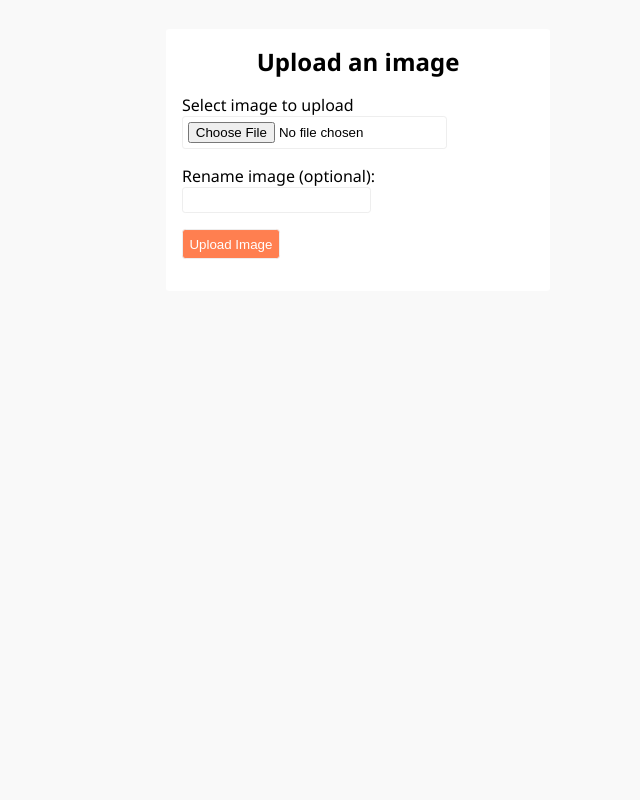
After one commit to M-Moussa-De/PHP_Laravel_Course, a PHP site: page /9-upload-images/upload.php in a window 1280 px wide. The commit adds this page. Shown: the whole page, without its empty margins (282-922 px from the left). Run offline with PHP 8.4, Linux system fonts and the light colour scheme.

Commit message:
2nd week

```diff
--- /dev/null
+++ b/2nd_assignment/8-add-product/css/styles.css
@@ -0,0 +1,2 @@
+@import url('./reset.css');
+@import url('./add-product.css');
--- /dev/null
+++ b/2nd_assignment/9-upload-images/upload.php
@@ -0,0 +1,171 @@
+<?php
+
+$note = '';
+
+if (isset($_POST["submit"])) {
+
+    $target_dir = "uploads/";
+
+    $imageName = basename($_FILES["file"]["name"]);
+
+    if (!empty($_POST["imageName"])) {
+        $imageName = $_POST["imageName"];
+    }
+
+    $target_file = $target_dir . $imageName;
+
+    $uploadOk = 1;
+
+    $imageFileType = strtolower(pathinfo($target_file, PATHINFO_EXTENSION));
+
+    if (isset($_POST["submit"])) {
+        $check = getimagesize($_FILES["file"]["tmp_name"]);
+        if ($check !== false) {
+            $uploadOk = 1;
+        } else {
+            $note = "File is not an image.";
+            $uploadOk = 0;
+        }
+    }
+
+    if (file_exists($target_file)) {
+        $note = "Sorry, file already exists.";
+        $uploadOk = 0;
+    } else if ($_FILES["file"]["size"] > 500000) {
+        $note = "Sorry, your file is too large.";
+        $uploadOk = 0;
+    } else if (
+        $imageFileType != "jpg" && $imageFileType != "png" && $imageFileType != "jpeg"
+        && $imageFileType != "gif"
+    ) {
+        $note = "Sorry, only JPG, JPEG, PNG & GIF files are allowed.";
+        $uploadOk = 0;
+    } else if ($uploadOk == 0) {
+        $note = "Sorry, your file was not uploaded.";
+    } else {
+        if (move_uploaded_file($_FILES["file"]["tmp_name"], $target_file)) {
+            $note = "The file " . $imageName . " has been uploaded.";
+        } else {
+            $note = "Sorry, there was an error uploading your file.";
+        }
+    }
+}
+?>
+
+<!DOCTYPE html>
+<html lang="en">
+
+<head>
+    <meta charset="UTF-8">
+    <meta http-equiv="X-UA-Compatible" content="IE=edge">
+    <meta name="viewport" content="width=device-width, initial-scale=1.0">
+    <title>Upload images</title>
+    <style>
+        *,
+        *::after,
+        *::before {
+            margin: 0;
+            padding: 0;
+            box-sizing: border-box;
+        }
+
+        body {
+            font-family: 'Segoe UI', Tahoma, Geneva, Verdana, sans-serif;
+        }
+
+        main {
+            width: 100%;
+            height: 100vh;
+            max-height: 100vh;
+            position: relative;
+            background: #f9f9f9;
+        }
+
+        form {
+            width: 95%;
+            position: absolute;
+            top: 20%;
+            left: 50%;
+            transform: translate(-50%, -50%);
+            background: #fff;
+            padding: 1rem;
+            border-radius: 0.2rem;
+        }
+
+        @media (min-width: 768px) {
+            form {
+                width: 30%;
+            }
+
+        }
+
+        .text-center {
+            text-align: center;
+        }
+
+        div {
+            margin-bottom: 1rem;
+        }
+
+        input {
+            border: 1px solid #eee;
+            padding: 0.3rem;
+            border-radius: 0.2rem;
+            outline: none;
+            box-shadow: none;
+        }
+
+        input[type="submit"] {
+            cursor: pointer;
+            background: coral;
+            color: #fff;
+            transition: background 0.3s ease;
+            padding: 0.4rem;
+        }
+
+        input[type="submit"]:hover {
+            background: #d95b2d;
+        }
+
+        .note {
+            color: coral;
+        }
+    </style>
+</head>
+
+<body>
+    <main>
+
+        <section>
+            <form action="upload.php" method="post" enctype="multipart/form-data">
+                <div>
+                    <h1 class="text-center">Upload an image</h1>
+                </div>
+                <div>
+                    <?php if (isset($note)) : ?>
+                        <span class="note">
+                            <?= $note ?>
+                        </span>
+                    <?php endif; ?>
+                </div>
+                <div>
+                    <label for="file">Select image to upload</label>
+                    <input type="file" name="file" id="file" required>
+                </div>
+
+                <div>
+                    <label for="imageName">Rename image (optional):</label>
+                    <input type="text" name="imageName" id="imageName">
+                </div>
+
+                <div>
+                    <input type="submit" value="Upload Image" name="submit">
+                </div>
+            </form>
+
+        </section>
+
+    </main>
+</body>
+
+</html>
```
Also changed, not shown: 2nd_assignment/7-nested_arr.php (+5 -5 lines), 2nd_assignment/8-add-product/add-product.php (added, +45 -0 lines), 2nd_assignment/8-add-product/css/add-product.css (added, +57 -0 lines), 2nd_assignment/8-add-product/css/reset.css (added, +42 -0 lines), 2nd_assignment/8-add-product/handle-add-product.php (added, +45 -0 lines), 2nd_assignment/9-upload-images/index.php (added, +12 -0 lines), 2nd_assignment/README.md (added).
